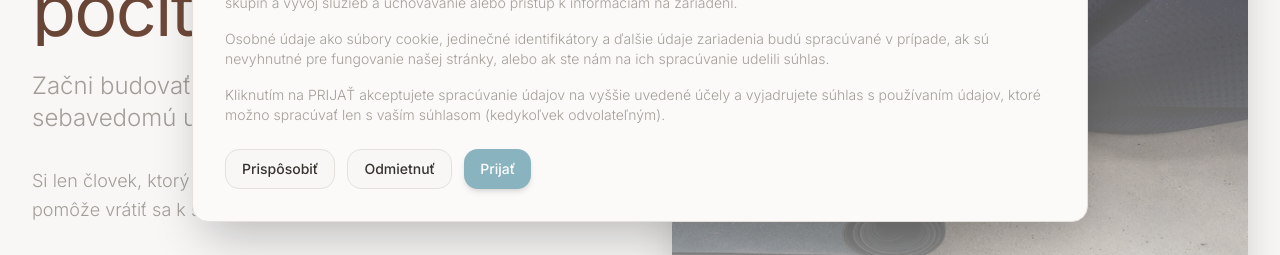
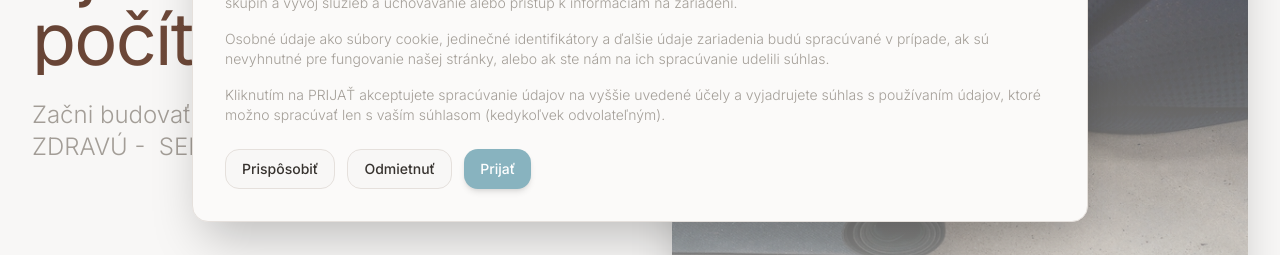
Before and after one commit to NeoMeOfficial/neome_web, a React (Vite) app: page /o-aplikacii in a window 1280 px wide. Shown: the part 554-809 px from the top of the page. Built offline with nearby package versions, Linux system fonts and the light colour scheme; no server answers; the database is empty; the HTML template or start-up script is replaced by a standard one.

Commit message:
Visual edit in Lovable
Edited UI in Lovable

```diff
--- a/src/pages/OAplikacii.tsx
+++ b/src/pages/OAplikacii.tsx
@@ -45,12 +45,12 @@ const OAplikacii = () => {
               <h1 className="text-4xl md:text-6xl lg:text-7xl font-light mb-6 leading-[1.1]">
                 Pomôžeme ti začať tam, kde si. <span className="gradient-text font-normal block mt-2">Aj 15 minút sa počíta.</span>
               </h1>
-              <p className="text-xl md:text-2xl text-muted-foreground leading-relaxed mb-8">Začni budovať svoju Novú Ja -
-silnú, zdravú a sebavedomú už dnes.
+              <p className="text-xl md:text-2xl text-muted-foreground leading-relaxed mb-8">Začni budovať svoju Novú Ja už dnes -
+SILNÚ -  ZDRAVÚ -  SEBAVEDOMÚ.
             </p>
-              <p className="text-lg text-muted-foreground leading-relaxed max-w-xl">
-                Si len človek, ktorý už príliš dlho ignoruje vlastné potreby. NeoMe ti pomôže vrátiť sa k sebe – jemne, reálne a bez tlaku.
-              </p>
+
+
+
             </motion.div>
 
             {/* Right Image */}
```
